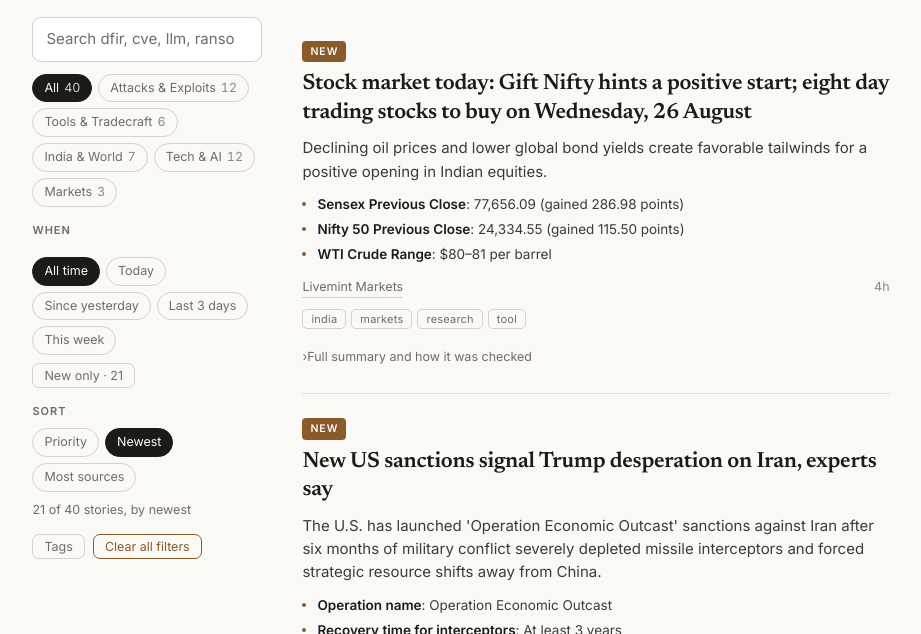
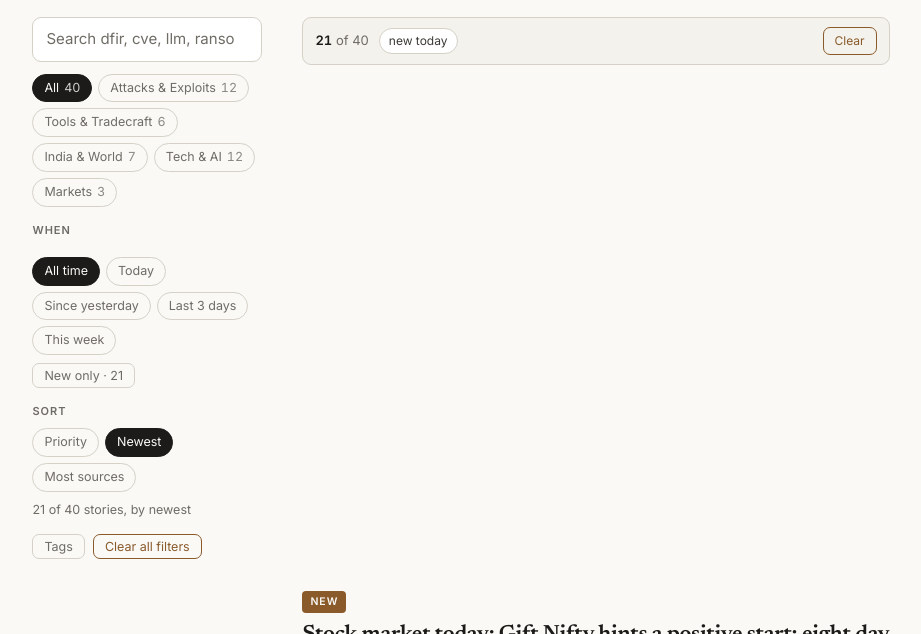
Before and after one commit to whitedevil1026/newsdesk, a plain HTML site: page site/index.html in a window 1280 px wide. Both pictures are taken after a click on the button "Stories that were not on this page after any previous run. Z". Shown: the part 136-770 px from the top of the page, without its empty margins (179-1100 px from the left). Drawn offline with Linux system fonts and the light colour scheme.

Commit message:
Show what the filters actually did, above the stories
"The When filter is not working" was true from where the reader sits and
false in the code. The date bands are cumulative and the default sort is
newest-first, so THE FIRST TWELVE CARDS ARE IDENTICAL for Today, Since
yesterday, Last 3 days and All time. Clicking through them moved the
result set from 40 to 12 to 27 to 30 while the visible page did not
change by a pixel. The only feedback was a small line inside a panel that
is collapsed by default. Removing the chip counts, as asked, took away
the last visible signal there was.

A filter that works and looks dead is worse than one that is broken:
there is nothing to debug and no reason to trust the next click either.

There is now a summary directly above the first card, shown only while
something is applied: how many of how many, one chip per active filter,
and a Clear button. Measured against today's data it reads 12 of 40 for
Today, 27 for Since yesterday, 30 for Last 3 days, 34 for This week, and
8 of 40 for Attacks and Exploits combined with new today - all matching
the counts computed independently from news.json.

Also fixes the daily workflow, which staged site/news.json but never
site/rejected.json. The "not published" count came from today's run while
the list behind it was frozen at whatever had last been committed by
hand, so the number and the list it opened disagreed.

Co-Authored-By: Claude Opus 5 <noreply@anthropic.com>

```diff
--- a/site/index.html
+++ b/site/index.html
@@ -90,6 +90,25 @@ h1{margin:0;font-family:"Newsreader",Georgia,serif;font-weight:600;
 .stat.lead b{color:var(--accent);font-size:1.15em}
 
 /* the rejected list */
+/* Applied-filter summary. Deliberately the loudest thing between the
+   controls and the first headline: it is the only feedback that a date band
+   changed anything, because the cards at the top of the list do not. */
+#applied{display:flex;align-items:center;gap:10px;flex-wrap:wrap;
+ margin:14px 0 2px;padding:9px 12px;border-radius:9px;
+ background:var(--factbg);border:1px solid var(--line2);font-size:13px}
+#applied .ap-n{color:var(--muted);white-space:nowrap}
+#applied .ap-n b{color:var(--ink);font-weight:600;
+ font-variant-numeric:tabular-nums}
+#applied .ap-list{display:flex;flex-wrap:wrap;gap:5px;flex:1 1 auto;min-width:0}
+#applied .ap-b{background:var(--card);border:1px solid var(--line2);
+ border-radius:999px;padding:2px 9px;color:var(--ink2);font-size:12px;
+ white-space:nowrap}
+#applied .ap-x{margin-left:auto;border:1px solid var(--accent);
+ background:transparent;color:var(--accent);border-radius:7px;
+ padding:3px 11px;font:inherit;font-size:12px;cursor:pointer;flex:0 0 auto}
+#applied .ap-x:hover{background:var(--accent);color:var(--bg)}
+@media (max-width:600px){ #applied{margin-top:10px;padding:8px 10px} }
+
 .rejnote{color:var(--muted);font-size:13px;margin:18px 0 0;line-height:1.6}
 ul.rejlist{list-style:none;padding:0;margin:10px 0 0;display:grid;gap:11px}
 ul.rejlist li{font-size:14px;line-height:1.5}
@@ -311,7 +330,8 @@ details ul.tr{margin-top:10px}
         padding-top:clamp(20px,2.5vw,34px)}
   header{grid-column:1 / -1;margin-bottom:20px;padding-bottom:14px;
          border-bottom:1px solid var(--line)}
-  main, #foot{grid-column:2;min-width:0}
+  main, #foot, #applied{grid-column:2;min-width:0}
+  #applied{margin-top:0}
   .controls{grid-column:1;grid-row:2;position:sticky;top:22px;
             padding:0;margin:0;border-bottom:none;
             max-height:calc(100vh - 44px);overflow-y:auto;
@@ -442,6 +462,7 @@ footer p{margin:14px 0 0}
     </div>
   </div>
 
+  <div id="applied" hidden></div>
   <main id="feed"></main>
   <footer id="foot"></footer>
 </div>
@@ -559,6 +580,9 @@ function haystack(it){
 // The headline counts were decoration: five numbers a reader could read but
 // not act on. Each is now the filter it describes, so "14 verified" answers
 // "which fourteen?" in one click.
+const FLAG_LABEL={new:"new today", critical:"needs attention",
+  verified:"verified", corroborated:"corroborated", rejected:"not published"};
+
 const FLAGS={
   new:         it=>!!it.is_new,
   critical:    it=>it.priority==="critical",
@@ -726,6 +750,7 @@ function human(t){
 // not trace back to the article it came from.
 function drawRejects(feed){
   writeState();
+  paintApplied(REJ && REJ.items ? REJ.items.length : 0);
   const live=document.getElementById("count");
   if(live) live.textContent="";
   const dot=document.getElementById("fdot"); if(dot) dot.hidden=true;
@@ -815,6 +840,41 @@ function clearAll(){
   toTop(); draw();
 }
 
+// The date bands are cumulative and the default sort is newest-first, so the
+// FIRST TWELVE CARDS ARE IDENTICAL for Today, Since yesterday, Last 3 days
+// and All time. Clicking through them changed the result count from 40 to 12
+// while the visible page did not move a pixel - and the count was a small
+// line inside a panel that is collapsed by default on a phone. The filter
+// was working perfectly and looked completely dead, which is worse than
+// broken because there is nothing to debug.
+//
+// This puts what is applied, and how much it cut, immediately above the
+// first card - where the reader is already looking when they click.
+function paintApplied(count){
+  const box=document.getElementById("applied");
+  if(!box) return;
+  if(!anyFilter()){ box.hidden=true; box.innerHTML=""; return; }
+
+  const bits=[];
+  if(cat!=="all")        bits.push(esc(CATS[cat]||cat));
+  if(age!=="all" && AGES[age]) bits.push(esc(AGES[age].label));
+  if(flag)               bits.push(esc(FLAG_LABEL[flag]||flag));
+  if(onlyNew)            bits.push("new only");
+  if(sort!==DEFAULT_SORT) bits.push("by "+esc(SORTS[sort].label.toLowerCase()));
+  for(const t of activeTags) bits.push(esc(t));
+  if(query)              bits.push('"'+esc(query)+'"');
+
+  const total=DATA?DATA.items.length:count;
+  box.hidden=false;
+  box.innerHTML=
+    '<span class="ap-n"><b>'+count+'</b> of '+total+'</span>'+
+    '<span class="ap-list">'+bits.map(b=>'<span class="ap-b">'+b+'</span>').join("")+
+    '</span>'+
+    '<button class="ap-x" id="applyClear" title="Clear every filter">Clear</button>';
+  const x=document.getElementById("applyClear");
+  if(x) x.onclick=()=>clearAll();
+}
+
 function toTop(){
   if(window.scrollY>0) window.scrollTo({top:0, behavior:"auto"});
 }
@@ -847,6 +907,7 @@ function draw(){
   const dot=document.getElementById("fdot");
   const on=anyFilter();
   if(dot) dot.hidden = !on;
+  paintApplied(items.length);
   // Disabled when there is nothing to clear, so the button reports the state
   // of the page rather than sitting there looking equally clickable always.
   const ca=document.getElementById("clearAll");
```
Also changed, not shown: 1 other file.
